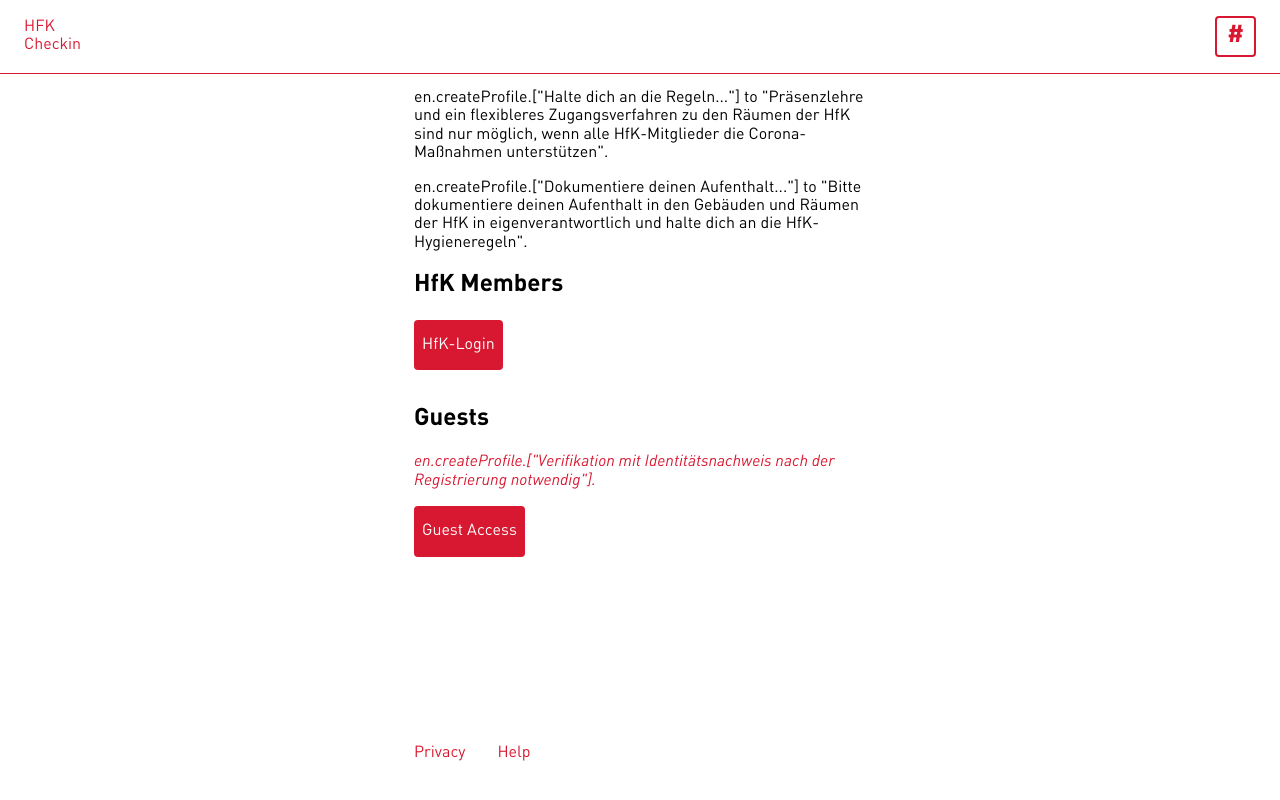
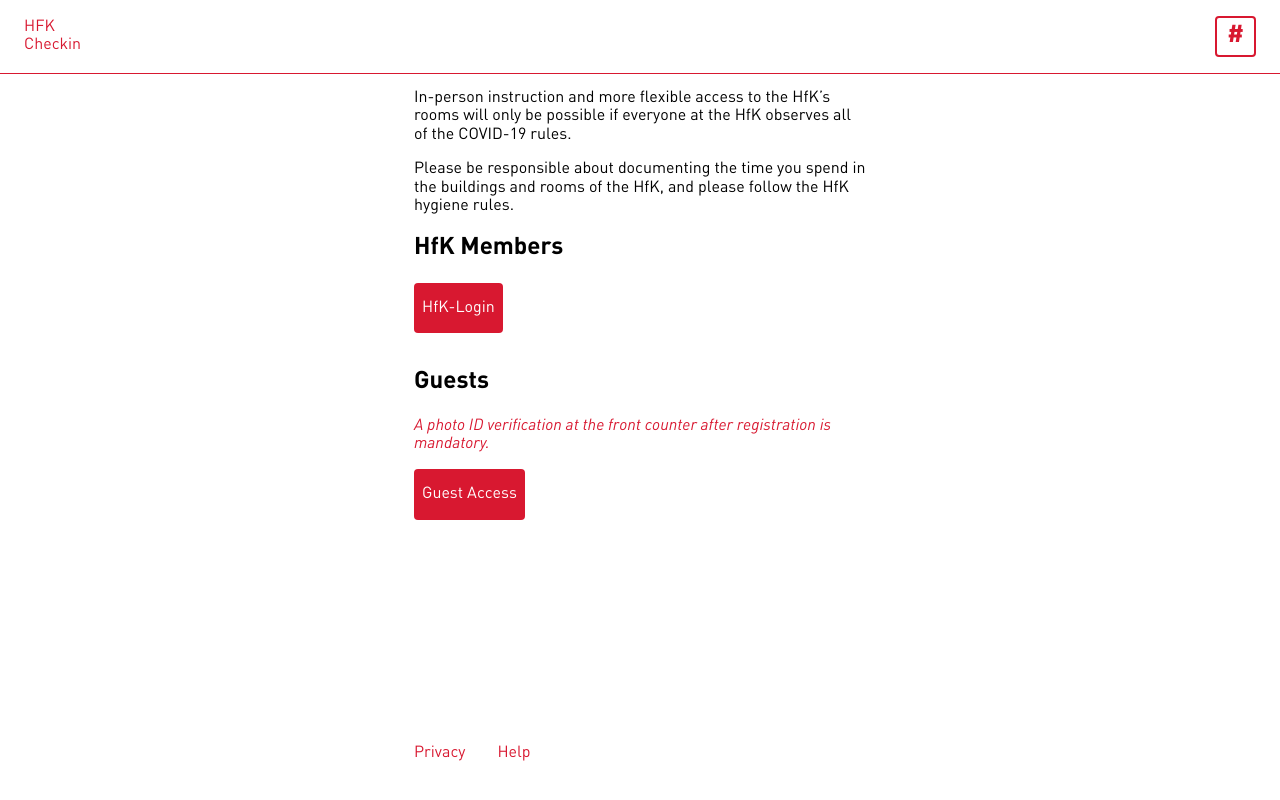
Before and after one commit to digitalmediabremen/hfk-checkin, a Next.js app in the folder frontend/: page /new in a window 1280 px wide. Built offline with nearby package versions, Linux system fonts and the light colour scheme; no server answers.

Commit message:
frontend: add english translation

```diff
--- a/frontend/config.ts
+++ b/frontend/config.ts
@@ -16,6 +16,7 @@ export const httpStatuses = {
     "alreadyCheckedIn": 202,
     "unprocessable": 500
 } as const;
+
 export const appUrls = {
     "setprofile": "/set-profile",
     "verifyProfile": "/verify-profile",
@@ -34,4 +35,4 @@ export const production = process.env.NODE_ENV === "production"
 // language
 export const defaultLocale = "de" as const;
 export const baseLocale = "de" as const;
-export const forceLocale: string | undefined = "en" as const;
+export const forceLocale: string | undefined = undefined;
--- a/frontend/localization/translation.ts
+++ b/frontend/localization/translation.ts
@@ -17,39 +17,42 @@ const translation: Translation = {
             Einchecken: "Check in",
         },
         createProfile: {
+            "Halte dich an die Regeln...":
+                "In-person instruction and more flexible access to the HfK’s rooms will only be possible if everyone at the HfK observes all of the COVID-19 rules",
+            "Dokumentiere deinen Aufenthalt...":
+                "Please be responsible about documenting the time you spend in the buildings and rooms of the HfK, and please follow the HfK hygiene rules",
             "HfK-Angehörige": "HfK Members",
             Gäste: "Guests",
             Gastzugang: "Guest Access",
-            "Halte dich an die Regeln...": "",
-            "Dokumentiere deinen Aufenthalt...": "",
-            "Verifikation mit Identitätsnachweis nach der Registrierung notwendig":
-                "",
+            "Die Verifizierung mit Identitätsnachweis ist nach der Registrierung notwendig":
+                "A photo ID verification at the front counter after registration is mandatory",
         },
         setprofile: {
             Vorname: "First name",
             Nachname: "Last name",
             Telefonnummer: "Phone number",
-            "data-protection-notice": "",
+            "Deine Angaben werden ausschließlich zur Rückverfolgung...":
+                "Your data will only be used in case of illness. By registering, you confirm that you have read and understood HfK’s data protection policy; you also give permission to collect your data for the purpose of contact tracing, in case of illness; you have also read and understood the current hygiene rules and agree to observe them.",
             Registrieren: "Register",
-            Speichern: "",
+            Speichern: "Save",
+        },
+        verifyProfile: {
+            Identitätsprüfung: "Identity check",
+            "Die Hochschule ist verpflichtet...": "HfK is obliged to verify identities of all people entering Speicher XI to ensure tracking in case of illness.",
+            "Bitte zeigen Sie jetzt einen Identitätsnachweis (Lichtbildausweis) am Empfang vor":
+                "Please verify now with your photo ID at the front counter",
+            "Bevor ihre Identität nicht verifiziert ist, ist die Protokollierung und ein Eintritt nicht möglich.":
+                "Entering Speicher XI is not possible unless verified.",
+            Erledigt: "Done",
         },
         checkin: {
             "Erfolgreich ausgecheckt": "Checkout successful",
             "Du bist bereits eingecheckt": "You are already checked in",
-            "insgesamt eingecheckt": "with you checked in",
+            "insgesamt eingecheckt": "checked in overall",
             Auschecken: "Check out",
             "Letzte Checkins": "Past checkins",
             "Checkin fehlgeschlagen": "Checkin failed",
         },
-        verifyProfile: {
-            Identitätsprüfung: "Identity check",
-            "Die Hochschule ist verpflichtet...": "",
-            "Bitte zeigen Sie jetzt einen Identitätsnachweis (Lichtbildausweis) am Empfang vor":
-                "",
-            "Bevor ihre Identität nicht verifiziert ist, ist die Protokollierung und ein Eintritt nicht möglich.":
-                "",
-            Erledigt: "",
-        },
     },
 };
 export default translation;
--- a/frontend/pages/new.tsx
+++ b/frontend/pages/new.tsx
@@ -53,7 +53,7 @@ const NewProfilePage: NextPage = () => {
                 </Button>
             </FormGroup>
             <Subtitle>{t("Gäste")}</Subtitle>
-            <Notice>{t("Verifikation mit Identitätsnachweis nach der Registrierung notwendig")}.</Notice>
+            <Notice>{t("Die Verifizierung mit Identitätsnachweis ist nach der Registrierung notwendig")}.</Notice>
             <Button outline onClick={handleGuest}>
                 {t("Gastzugang")}
             </Button>
--- a/frontend/pages/set-profile.tsx
+++ b/frontend/pages/set-profile.tsx
@@ -141,7 +141,7 @@ const EditProfilePage: NextPage<EditProfileProps> = (props) => {
                     {t(
                         `Deine Angaben werden ausschließlich zur Rückverfolgung im Infektionsfall verwendet. Mit der Registrierung bestätigst Du, die Datenschutzhinweis der HfK gelesen und verstanden zu haben und mit der Erfassung deiner Daten zum Zwecke der Rückverfolgung bei einem Infektionsfall einverstanden zu sein und dass du die geltenden Hygieneregeln gelesen und verstanden hast und sie befolgen wirst.`,
                         {},
-                        "data-protection-notice"
+                        "Deine Angaben werden ausschließlich zur Rückverfolgung..."
                     )}
                 </Notice>
             </FormGroup>
```
Also changed, not shown: frontend/findT.tsx (+7 -9 lines).
